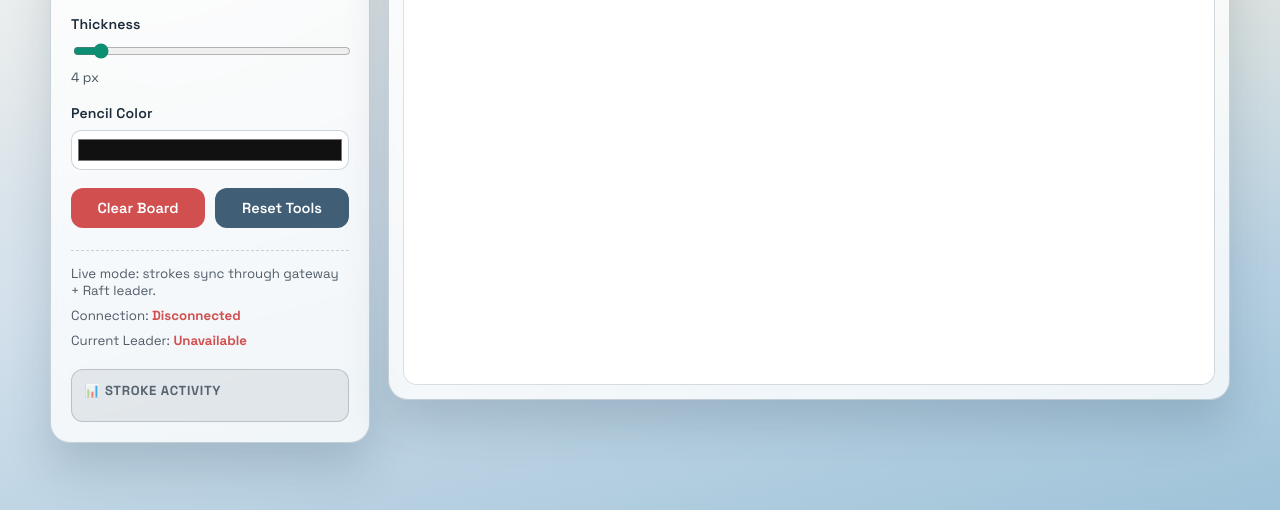
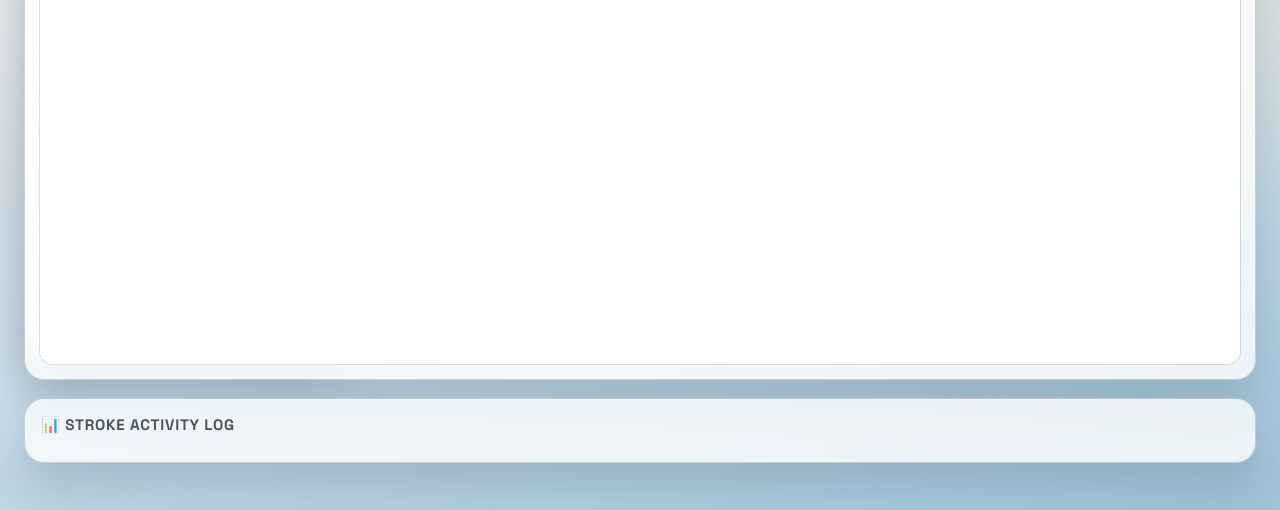
Before and after one commit to Narasimhulu02/Mini-raft, a plain HTML site: page distributed_drawing_board/fronted/index.html in a window 1280 px wide. Shown: the part 290-800 px from the top of the page. Drawn offline with Linux system fonts and the light colour scheme; no server answers.

Commit message:
Move stroke activity log to bottom of page as full-width panel

```diff
--- a/distributed_drawing_board/fronted/index.html
+++ b/distributed_drawing_board/fronted/index.html
@@ -40,11 +40,36 @@
         }
 
         .app-shell {
-            width: min(1180px, 100%);
+            width: min(1400px, 100%);
             display: grid;
             grid-template-columns: 320px minmax(0, 1fr);
+            grid-template-rows: auto auto;
             gap: 18px;
             align-items: start;
+        }
+
+        .app-shell > .board-wrap {
+            grid-column: 1 / -1;
+            grid-row: 1;
+        }
+
+        .app-shell > .panel {
+            grid-column: 1;
+            grid-row: 1;
+        }
+
+        .app-shell > .activity-panel {
+            grid-column: 1 / -1;
+            grid-row: 2;
+        }
+
+        .activity-panel {
+            border: 1px solid var(--line);
+            border-radius: 20px;
+            background: var(--surface);
+            backdrop-filter: blur(8px);
+            box-shadow: 0 24px 46px rgba(20, 52, 74, 0.18);
+            animation: rise 600ms ease both;
         }
 
         .panel,
@@ -210,38 +235,46 @@
         }
 
         .stroke-log {
-            margin-top: 12px;
-            padding: 12px;
-            background: rgba(29, 44, 59, 0.08);
-            border-radius: 12px;
-            max-height: 220px;
-            overflow-y: auto;
+            padding: 16px;
+            background: var(--surface);
             border: 1px solid var(--line);
+            border-radius: 20px;
+            display: grid;
+            gap: 12px;
         }
 
         .stroke-log h4 {
-            margin: 0 0 10px 0;
-            font-size: 0.82rem;
+            margin: 0;
+            font-size: 0.95rem;
             font-weight: 700;
             text-transform: uppercase;
             letter-spacing: 0.05em;
-            color: rgba(29, 44, 59, 0.7);
+            color: rgba(29, 44, 59, 0.8);
+        }
+
+        #strokeLog {
+            display: grid;
+            grid-template-columns: repeat(auto-fill, minmax(280px, 1fr));
+            gap: 12px;
+            max-height: 140px;
+            overflow-y: auto;
+            padding-right: 4px;
         }
 
         .log-entry {
-            font-size: 0.75rem;
-            padding: 6px 8px;
-            margin-bottom: 4px;
-            border-radius: 6px;
+            font-size: 0.82rem;
+            padding: 10px 12px;
+            border-radius: 8px;
             background: white;
-            border-left: 3px solid var(--accent);
+            border-left: 4px solid var(--accent);
             color: #1d2c3b;
-            line-height: 1.3;
+            line-height: 1.4;
+            box-shadow: 0 2px 8px rgba(20, 52, 74, 0.08);
         }
 
         .log-entry.sent {
             border-left-color: #0c8e72;
-            background: rgba(12, 142, 114, 0.06);
+            background: rgba(12, 142, 114, 0.05);
         }
 
         .log-entry.committed {
@@ -257,7 +290,7 @@
 
         .log-time {
             color: rgba(29, 44, 59, 0.6);
-            font-size: 0.7rem;
+            font-size: 0.75rem;
         }
 
         @keyframes rise {
@@ -299,8 +332,16 @@
                 order: 1;
             }
 
+            .activity-panel {
+                order: 3;
+            }
+
             #board {
                 height: min(58vh, 560px);
+            }
+
+            #strokeLog {
+                grid-template-columns: repeat(auto-fill, minmax(240px, 1fr));
             }
         }
     </style>
@@ -341,17 +382,17 @@
             <div>Live mode: strokes sync through gateway + Raft leader.</div>
             <div>Connection: <span class="status" id="socketStatus">Connecting...</span></div>
             <div>Current Leader: <span class="status" id="leaderStatus">Detecting...</span></div>
-
-            <div class="stroke-log">
-                <h4>📊 Stroke Activity</h4>
-                <div id="strokeLog"></div>
-            </div>
         </section>
     </aside>
 
     <section class="board-wrap">
         <canvas id="board" width="1280" height="760" aria-label="Drawing board"></canvas>
     </section>
+
+    <section class="activity-panel stroke-log">
+        <h4>📊 Stroke Activity Log</h4>
+        <div id="strokeLog"></div>
+    </section>
 </main>
 
 <script src="app.js"></script>
```
